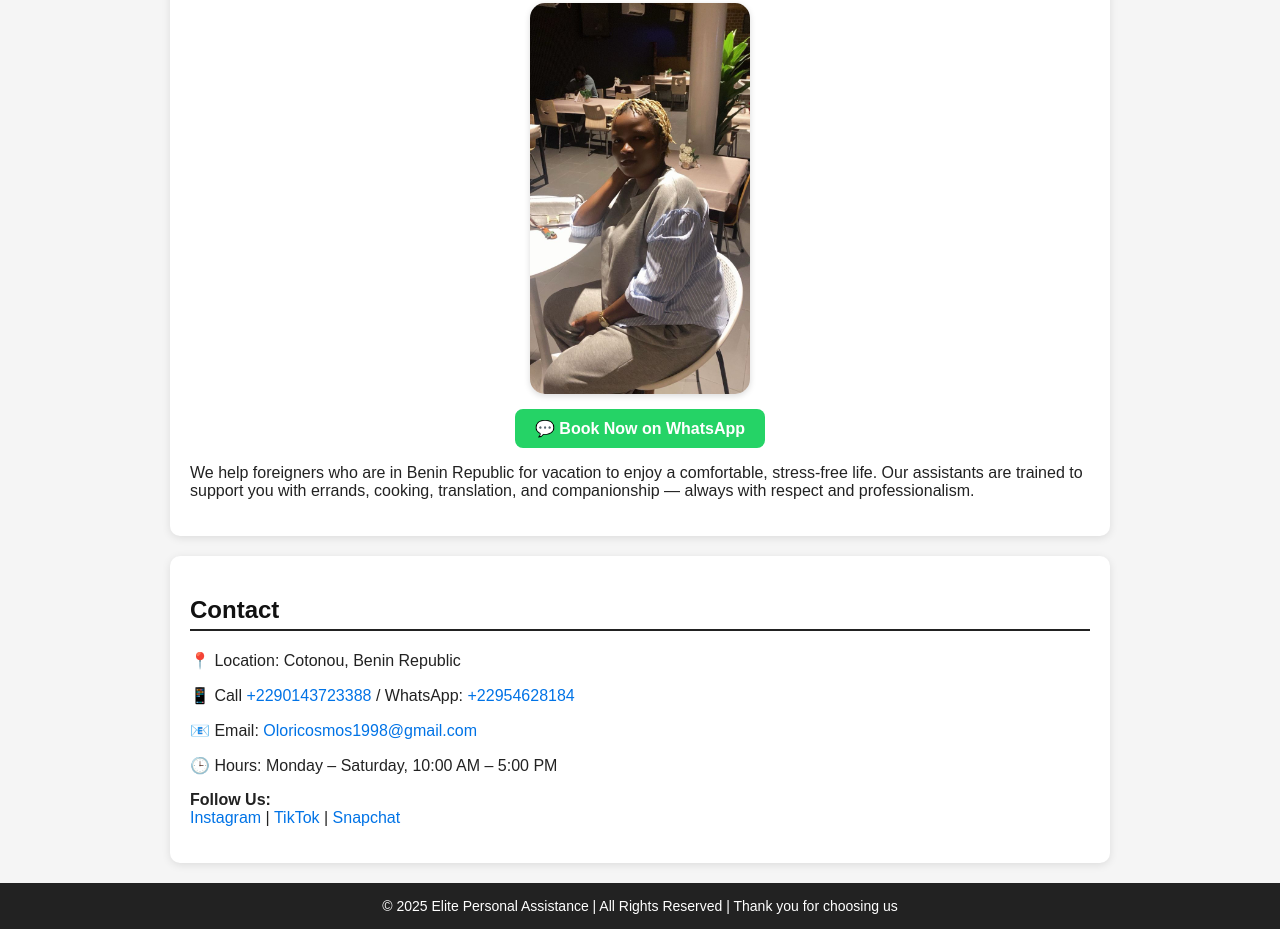
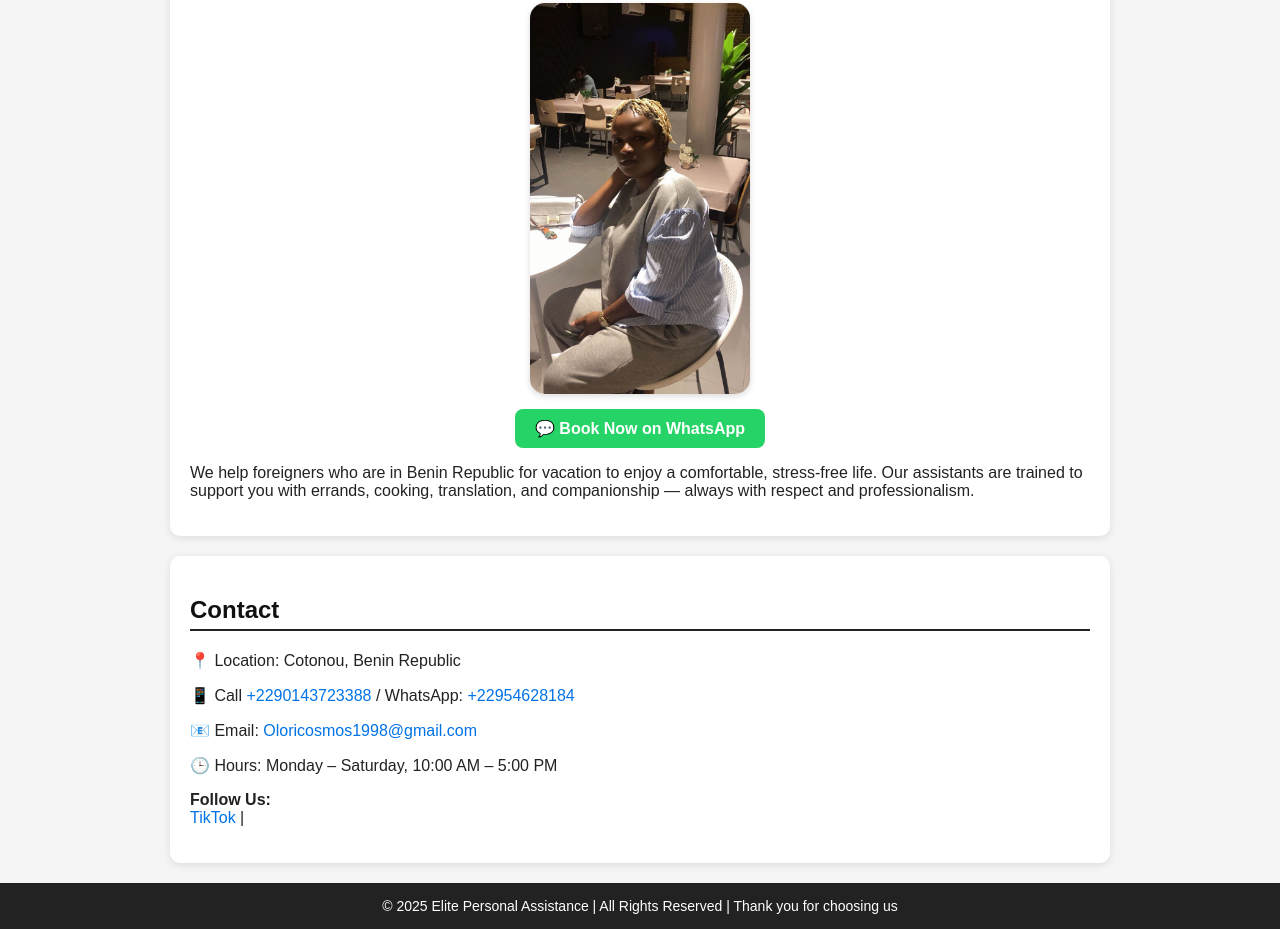
Before and after one commit to Ziizat-hub/assistant-, a plain HTML site: page index.html in a window 1280 px wide. Shown: the part 1751-2680 px from the top of the page. Drawn offline with Linux system fonts and the light colour scheme.

Commit message:
Remove Instagram and Snapchat links from index.html

```diff
--- a/index.html
+++ b/index.html
@@ -201,9 +201,8 @@
       <p>🕒 Hours: Monday – Saturday, 10:00 AM – 5:00 PM</p>
       <p>
         <strong>Follow Us:</strong><br />
-        <a href="https://www.instagram.com/__olayimika__/" target="_blank">Instagram</a> |
         <a href="https://www.tiktok.com/@__olayinka1__" target="_blank">TikTok</a> |
-        <a href="snapchat.com/t/jOmHHS9V/olayinka252999" target="_blank">Snapchat</a>
+
       </p>
     </section>
   </div>
@@ -273,9 +272,8 @@
       <p>🕒 Horaires : Lundi – Samedi, 10h00 – 17h00</p>
       <p>
         <strong>Suivez-moi :</strong><br />
-        <a href="https://www.instagram.com/__olayimika__/" target="_blank">Instagram</a> |
         <a href="https://www.tiktok.com/@__olayinka1__" target="_blank">TikTok</a> |
-        <a href="snapchat.com/t/jOmHHS9V/olayinka252999" target="_blank">Snapchat</a>
+
       </p>
     </section>
   </div>
```
